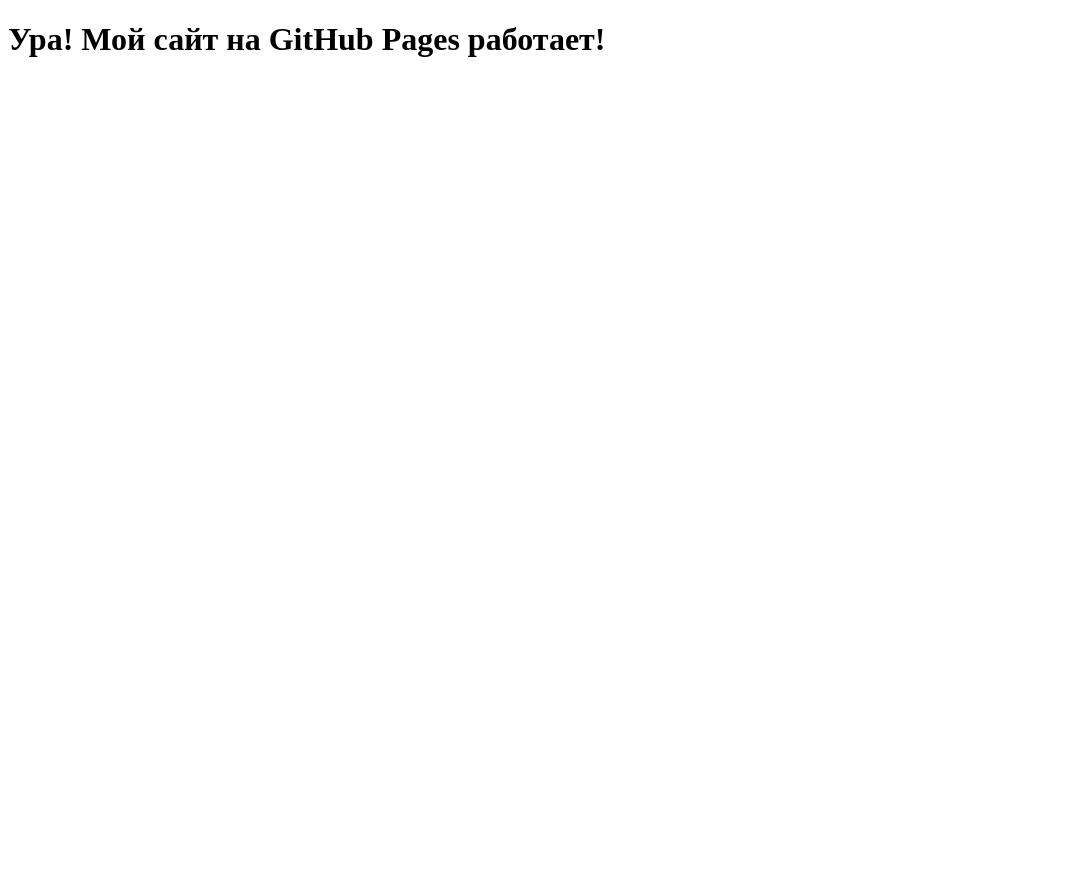
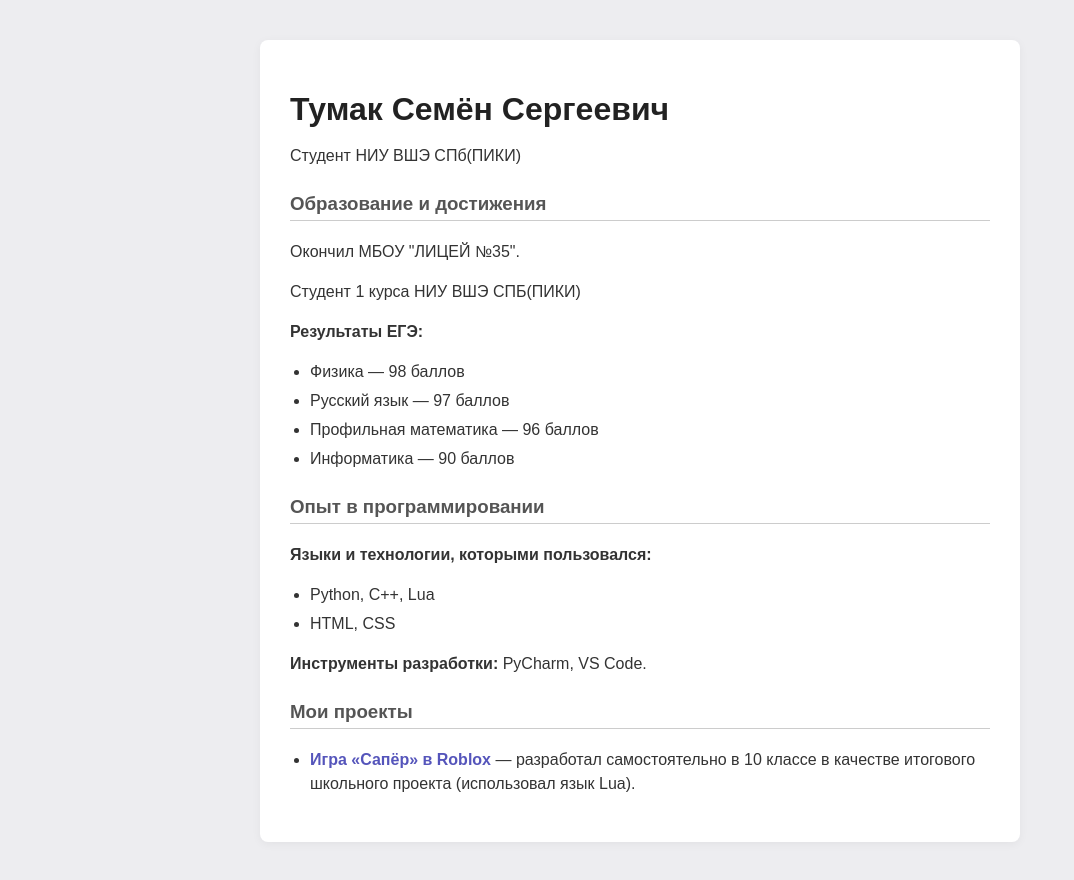
Before and after one commit to sementumak/sementumak.github.io, a plain HTML site: page index.html in a window 1280 px wide. Shown: the whole page, without its empty margins (0-1074 px from the left). Before the commit the page ends 800 px from the top, so only its background shows below. Drawn offline with Linux system fonts and the light colour scheme.

Commit message:
Update index.html

```diff
--- a/index.html
+++ b/index.html
@@ -1,9 +1,97 @@
 <!DOCTYPE html>
-<html>
+<html lang="ru">
 <head>
-    <title>Мой сайт</title>
+    <meta charset="UTF-8">
+    <meta name="viewport" content="width=device-width, initial-scale=1.0">
+    <title>Резюме — Тумак Семён</title>
+    <style>
+        body {
+            background-color: #ededf0;
+            color: #333333;
+            font-family: Arial, sans-serif;
+            margin: 0;
+            padding: 0;
+        }
+
+
+        .main-container {
+            max-width: 700px;
+            margin: 40px auto;
+            background-color: #ffffff;
+            padding: 30px;
+            border-radius: 8px;
+            box-shadow: 0px 2px 10px rgba(0, 0, 0, 0.05);
+        }
+
+        h1 {
+            color: #222222;
+            margin-bottom: 5px;
+        }
+
+        h3 {
+            color: #555555;
+            border-bottom: 1px solid #cccccc;
+            padding-bottom: 5px;
+            margin-top: 25px;
+        }
+
+        p, li {
+            font-size: 16px;
+            line-height: 1.5;
+        }
+
+        ul {
+            padding-left: 20px;
+        }
+
+        li {
+            margin-bottom: 5px;
+        }
+    </style>
 </head>
 <body>
-    <h1>Ура! Мой сайт на GitHub Pages работает!</h1>
+
+    <div class="main-container">
+
+        <header>
+            <h1>Тумак Семён Сергеевич</h1>
+            <p>Студент НИУ ВШЭ СПб(ПИКИ)</p>
+        </header>
+
+        <main>
+            <section>
+                <h3>Образование и достижения</h3>
+                <p>Окончил МБОУ "ЛИЦЕЙ №35".</p>
+                <p>Студент 1 курса НИУ ВШЭ СПБ(ПИКИ)</p>
+                <p><strong>Результаты ЕГЭ:</strong></p>
+                <ul>
+                    <li>Физика — 98 баллов</li>
+                    <li>Русский язык — 97 баллов</li>
+                    <li>Профильная математика — 96 баллов</li>
+                    <li>Информатика — 90 баллов</li>
+                </ul>
+            </section>
+
+            <section>
+                <h3>Опыт в программировании</h3>
+                <p><strong>Языки и технологии, которыми пользовался:</strong></p>
+                <ul>
+                    <li>Python, C++, Lua</li>
+                    <li>HTML, CSS</li>
+                </ul>
+                <p><strong>Инструменты разработки:</strong> PyCharm, VS Code.</p>
+            </section>
+
+            <section>
+                <h3>Мои проекты</h3>
+                <ul>
+                    <li>
+                        <a href="https://www.roblox.com/games/138788216023498/unnamed" target="_blank" style="color: #5555bb; font-weight: bold; text-decoration: none;">Игра «Сапёр» в Roblox</a> — разработал самостоятельно в 10 классе в качестве итогового школьного проекта (использовал язык Lua).
+                </ul>
+            </section>
+        </main>
+
+    </div>
+
 </body>
 </html>
```
